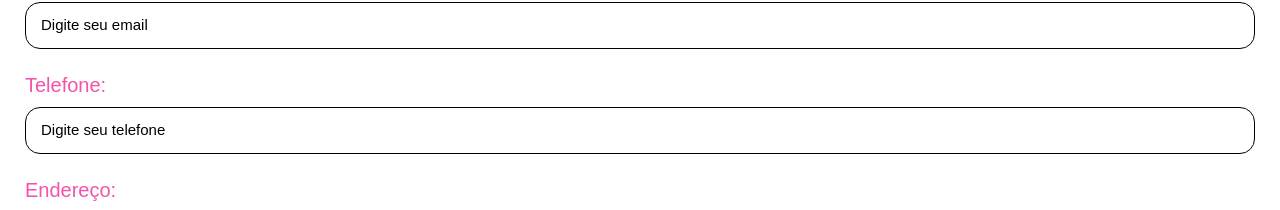
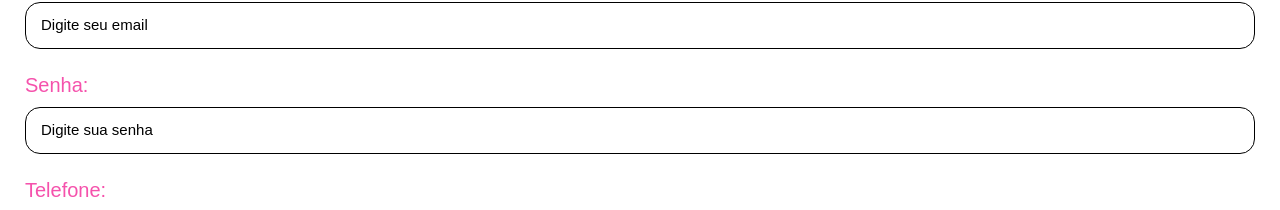
Before and after one commit to lakemi26/CP---RWD, a React (Create React App) app: page /CriarConta in a window 1280 px wide. Shown: the part 520-730 px from the top of the page. Built offline with nearby package versions, Linux system fonts and the light colour scheme.

Commit message:
localstorage

```diff
--- a/package.json
+++ b/package.json
@@ -8,6 +8,7 @@
     "@testing-library/user-event": "^7.1.2",
     "react": "^16.13.1",
     "react-dom": "^16.13.1",
+    "react-hook-form": "^7.47.0",
     "react-router-dom": "^5.2.0"
   },
   "scripts": {
--- a/src/components/FormularioPessoal.js
+++ b/src/components/FormularioPessoal.js
@@ -1,14 +1,28 @@
-import React from 'react';
+import React, { useState, useEffect } from 'react';
 import { useForm, Controller } from 'react-hook-form';
 import '../components/Formularios.css';
 
 const Formulario = () => {
   const { control, handleSubmit, formState: { errors } } = useForm();
+  const [formData, setFormData] = useState({});
 
   const onSubmit = (data) => {
-    console.log(data);
-    // Lógica para processar os dados do formulário
-    // Navegação para a próxima página (se houver)
+    console.log(data); // Verifique se os dados estão corretos aqui
+    setFormData(data);
+    localStorage.setItem('formData', JSON.stringify(data));
+    // Lógica para processar os dados do formulário e navegação
+  };
+
+  useEffect(() => {
+    const savedData = JSON.parse(localStorage.getItem('formData'));
+    if (savedData) {
+      setFormData(savedData);
+    }
+  }, []);
+
+  const handleClearData = () => {
+    localStorage.removeItem('formData');
+    setFormData({});
   };
 
   return (
@@ -62,6 +76,19 @@ const Formulario = () => {
           />
           {errors.email && <p>{errors.email.message}</p>}
         </label>
+
+        <label className='campo'>
+          Senha:
+          <Controller
+            name="senha"
+            control={control}
+            defaultValue=""
+            rules={{ required: 'Campo obrigatório', minLength: 6 }} // Exemplo de regra de validação para a senha
+            render={({ field }) => <input {...field} type="password" placeholder="Digite sua senha" />}
+          />
+          {errors.senha && <p>{errors.senha.message}</p>}
+        </label>
+
 
         <label className='campo'>
           Telefone:
--- a/src/components/pages/Login.js
+++ b/src/components/pages/Login.js
@@ -1,7 +1,7 @@
-import { useState } from "react";
+import React, { useState, useEffect } from 'react';
 import { Link } from 'react-router-dom';
+import FormInput from "../FormInput";
 import "./Login.css";
-import FormInput from "../FormInput";
 
 const Login = () => {
   const [values, setValues] = useState({
@@ -32,13 +32,23 @@ const Login = () => {
     },
   ];
 
+  useEffect(() => {
+    const savedData = JSON.parse(localStorage.getItem('formData'));
+    if (savedData) {
+      setValues(savedData);
+    }
+  }, []);
+
   const handleSubmit = (e) => {
     e.preventDefault();
+    localStorage.setItem('formData', JSON.stringify(values));
+    // Lógica para processar os dados do formulário e navegação
   };
 
   const onChange = (e) => {
     setValues({ ...values, [e.target.name]: e.target.value });
   };
+
 
   return (
 
```
Also changed, not shown: 1 other file (tests, documents, lock files or other folders).
